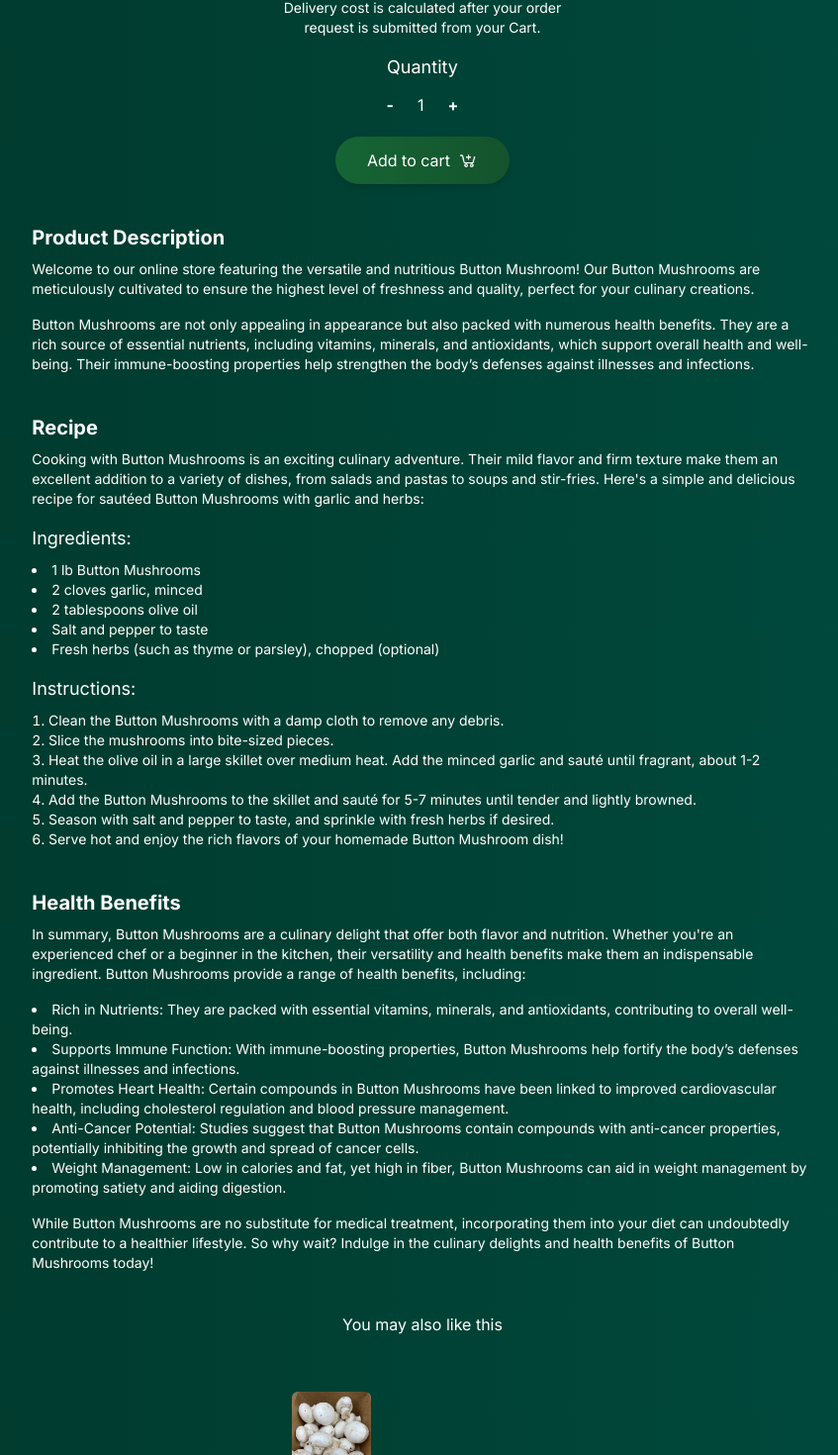
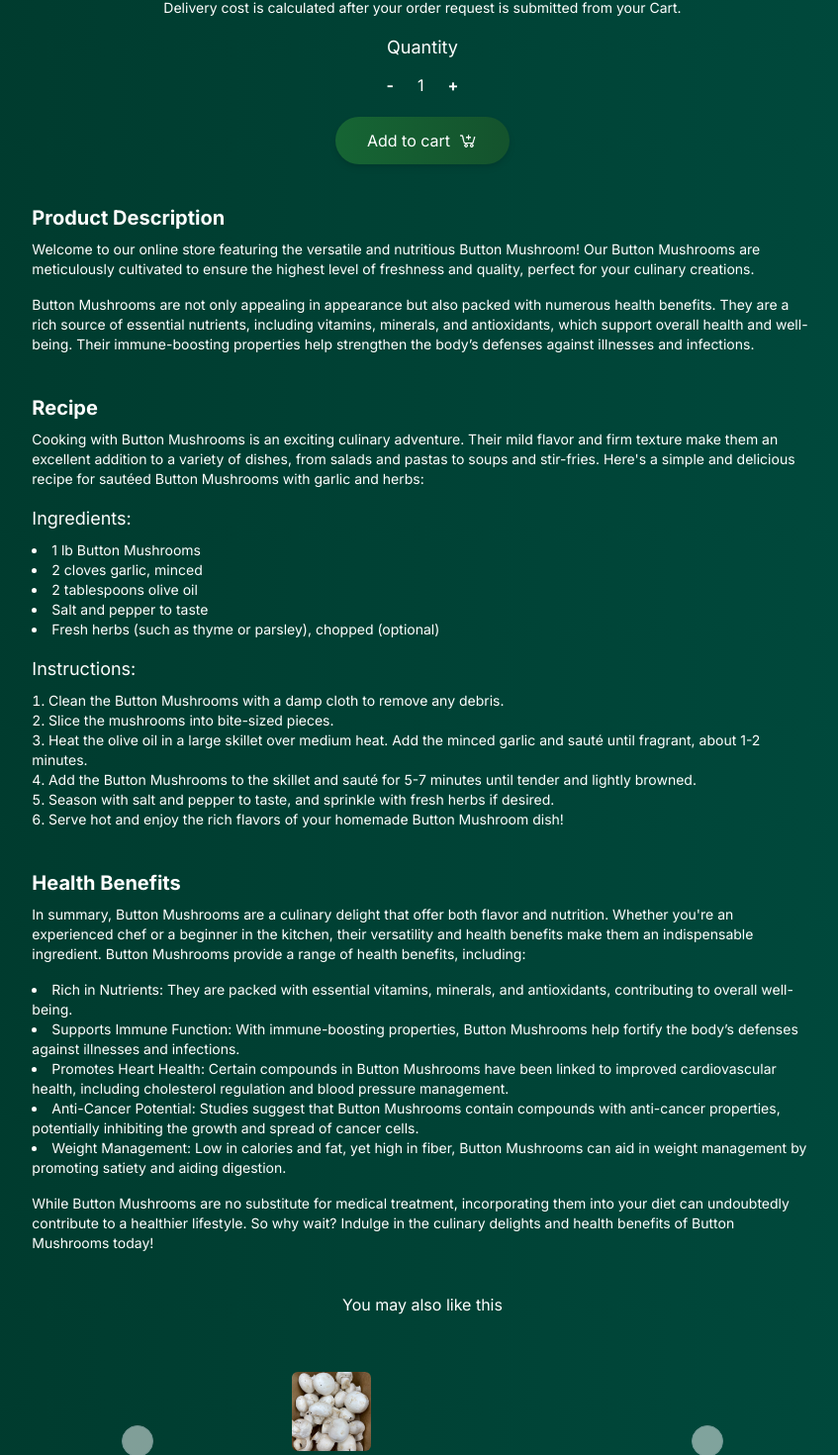
Before and after one commit to elsieoduor/mushroom, a Next.js app: page /product/button-mushrooms in a window 1280 px wide. Shown: the part 1254-2724 px from the top of the page at 99% size, without its empty margins (213-1060 px from the left). Built offline with nearby package versions, Linux system fonts and the light colour scheme.

Commit message:
fixed problems

```diff
--- a/app/product/button-mushrooms/page.tsx
+++ b/app/product/button-mushrooms/page.tsx
@@ -8,7 +8,7 @@ import Link from 'next/link';
 import Footer from '@/components/shared/Footer';
 import Navbar from '@/components/shared/Navbar';
 
-const page = () => {
+const Page = () => {
   const items = [
     { src: '/oyster.png', name: 'Oyster Mushroom', price: 'Kshs. 200' },
   ];
@@ -17,23 +17,23 @@ const page = () => {
   const router = useRouter();
 
   const handleAddToCart = () => {
-    const product = { id: 1, name: 'Button Mushroom', price: 200, image:'/button.jpg',quantity };
+    const product = { id: 1, name: 'Button Mushroom', price: 200, image:'/button.jpg', quantity };
     addToCart(product);
     router.push('/cart');
   };
 
   return (
-    <div className="container mx-auto px-2 ">
+    <div className="container mx-auto px-2">
       <Navbar />
       {/* Breadcrumbs */}
       <div className='overflow-x-hidden'>
         <section className="flex justify-center w-full text-center my-4 px-4">
           <nav className="flex items-center inline-flex overflow-hidden">
-          <a href="/product" className="text-white underline outline-none p-3 pr-2 relative  transition-colors duration-200 focus:bg-gray-800 focus:text-white active:bg-gray-800 active:text-gray-800">
+            <a href="/product" className="text-white underline outline-none p-3 pr-2 relative transition-colors duration-200 focus:bg-gray-800 focus:text-white active:bg-gray-800 active:text-gray-800">
               Products
             </a>
             <span >/</span>
-          <a href="/product/button-mushrooms" className="text-white no-underline outline-none p-3 pr-5 relative  transition-colors duration-200 focus:bg-gray-800 focus:text-white active:bg-gray-800 active:text-gray-800">
+            <a href="/product/button-mushrooms" className="text-white no-underline outline-none p-3 pr-5 relative transition-colors duration-200 focus:bg-gray-800 focus:text-white active:bg-gray-800 active:text-gray-800">
               Button Mushroom
             </a>
           </nav>
@@ -44,7 +44,13 @@ const page = () => {
           <section className="flex flex-col items-center">
             {/* Image */}
             <div className="mb-10 w-full max-w-lg">
-            <Image src="/button.jpg" alt="Mushroom Image" width={500} height={300} className="w-full object-cover rounded-md"/>
+              <Image
+                src="/button.jpg"
+                alt="Mushroom Image"
+                width={500}
+                height={300}
+                className="w-full h-auto object-cover rounded-md"
+              />
             </div>
 
             {/* Text */}
@@ -53,16 +59,27 @@ const page = () => {
               <div className="text-center mb-10">
                 <h4 className="text-2xl font-bold">Button Mushrooms</h4>
                 <h5 className="text-xl mb-2">Ksh. {quantity * 300}</h5>
-              <p className="text-sm mb-4">Delivery cost is calculated after your order <br /> request is submitted from your Cart.</p>
+                <p className="text-sm mb-4">Delivery cost is calculated after your order request is submitted from your Cart.</p>
                 <h4 className="text-lg mb-2">Quantity</h4>
                 <div className="flex justify-center items-center space-x-4 mb-4">
-                <button className="text-white px-2 py-1 font-bold " onClick={() => setQuantity(quantity > 1 ? quantity - 1 : 1)}>-</button>
+                  <button className="text-white px-2 py-1 font-bold" onClick={() => setQuantity(quantity > 1 ? quantity - 1 : 1)}>-</button>
                   <p>{quantity}</p>
                   <button className="text-white px-2 py-1 font-bold" onClick={() => setQuantity(quantity + 1)}>+</button>
                 </div>
                 <div className='flex justify-center items-center'>
-                <button className="bg-gradient-to-r from-green-800 to-green-900 px-8 py-3 rounded-full drop-shadow-md flex items-center justify-center " onClick={handleAddToCart}>Add to cart
-                  <Image src="/cart.png" alt="delivery icon" width={20} height={20} className='ml-2' />
+                  <button
+                    className="bg-gradient-to-r from-green-800 to-green-900 px-8 py-3 rounded-full drop-shadow-md flex items-center justify-center"
+                    onClick={handleAddToCart}
+                  >
+                    Add to cart
+                    <div className="relative w-5 h-5 ml-2">
+                      <Image
+                        src="/cart.png"
+                        alt="cart icon"
+                        layout="fill"
+                        objectFit="contain"
+                      />
+                    </div>
                   </button>
                 </div>
               </div>
@@ -118,13 +135,23 @@ const page = () => {
         <section className="px-4">
           <h3 className="text-center mb-4">You may also like this</h3>
           {/* Carousel */}
-        <div className="min-h-fit flex items-center justify-center mb-10 mt-10 ">
+          <div className="min-h-fit flex items-center justify-center mb-10 mt-10">
             <Carousel className="w-full max-w-xs md:max-w-lg flex justify-items-center">
               <CarouselContent>
                 {items.map((item, index) => (
                   <CarouselItem key={index}>
                     <div className="p-4 flex flex-col items-center text-white ml-20">
-                  <Link href='/product/oyster-mushrooms'><Image src={item.src} alt={item.name} width={80} height={80} className='rounded-md' /></Link>
+                      <Link href='/product/oyster-mushrooms'>
+                        <div className="relative w-20 h-20">
+                          <Image
+                            src={item.src}
+                            alt={item.name}
+                            layout="fill"
+                            objectFit="cover"
+                            className="rounded-md"
+                          />
+                        </div>
+                      </Link>
                       <h4 className="mt-2">{item.name}</h4>
                       <h5 className="mt-1">{item.price}</h5>
                     </div>
@@ -142,4 +169,4 @@ const page = () => {
   );
 };
 
-export default page;
+export default Page;
--- a/app/product/page.tsx
+++ b/app/product/page.tsx
@@ -46,7 +46,7 @@ const Page: React.FC = () => {
   return (
     <div className='container px-2 '>
       <Navbar />
-      <h1 className='heading text-center mt-[100px]'>The Mushroom Store</h1>
+      <h1 className='heading text-center text-3xl font-bold mt-[80px]'>The Mushroom Store</h1>
       <p className='paragraph text-center mt-5'>
         Welcome to our mushroom store! <br />
         Feel free to explore, and don&apos;t forget to pick up a free sample while you&apos;re here.
```
Lines whose indentation alone changed are shown as unchanged.
